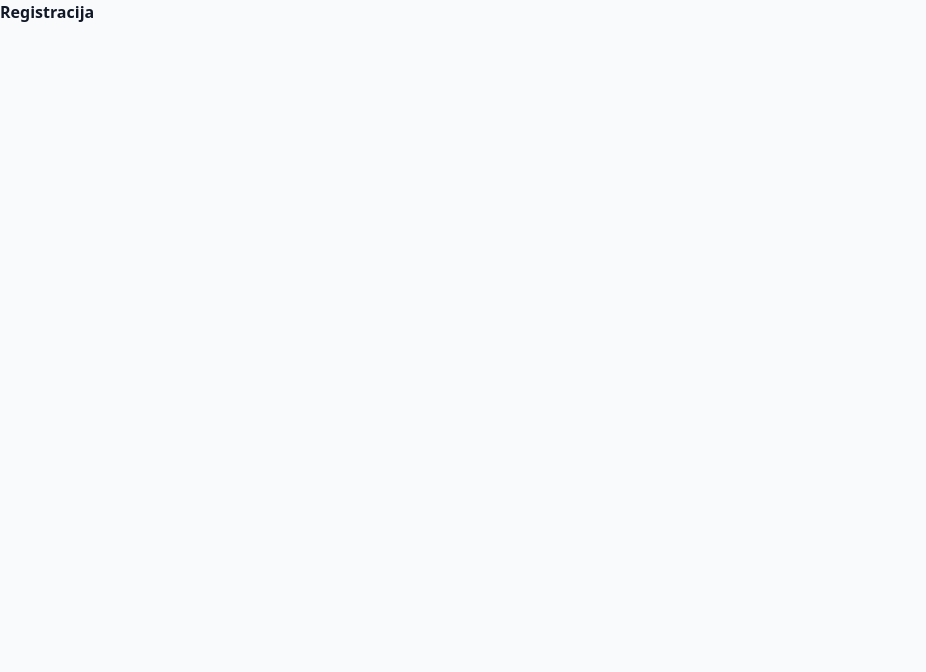
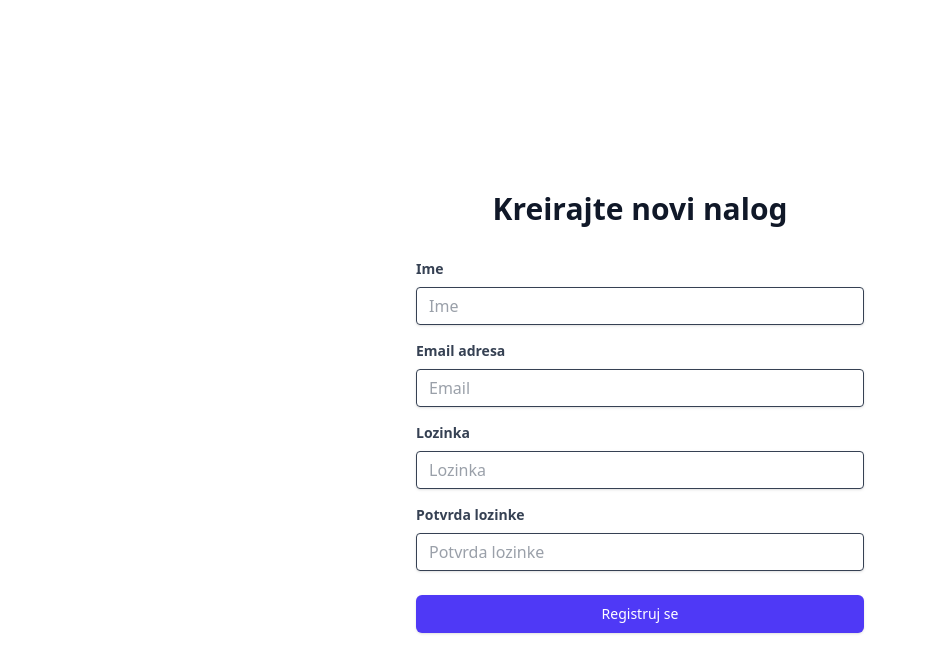
Before and after one commit to elab-development/internet-tehnologije-2024-projekat-todoapp_2021_0357__2021_0124, a React app in the folder frontend/: page /register in a window 1280 px wide. Shown: the top 672 px of the page, without its empty margins (0-926 px from the left). Built offline with nearby package versions, Linux system fonts and the light colour scheme; the HTML template or start-up script is replaced by a standard one.

Commit message:
Implementacija Register stranice

```diff
--- a/frontend/src/pages/LoginPage.tsx
+++ b/frontend/src/pages/LoginPage.tsx
@@ -17,11 +17,24 @@ const LoginPage: React.FC = () => {
     setError(null);
     try {
       const response = await authService.login({ email, password });
-      auth.login(response.data.user, response.data.token);
-      navigate('/');
-    } catch (err) {
-      setError('Prijava neuspešna. Proverite podatke.');
-      console.error(err);
+      console.log('Login response:', response);
+      console.log('Response data:', response.data);
+
+      if (response.data && response.data.user && response.data.token) {
+        auth.login(response.data.user, response.data.token);
+        navigate('/');
+      } else {
+        setError('Neočekivani odgovor od servera.');
+      }
+    } catch (err: any) {
+      console.error('Login error:', err);
+      console.error('Error response:', err.response);
+
+      if (err.response && err.response.data && err.response.data.message) {
+        setError(err.response.data.message);
+      } else {
+        setError('Prijava neuspešna. Proverite podatke.');
+      }
     }
   };
 
--- a/frontend/src/pages/RegisterPage.tsx
+++ b/frontend/src/pages/RegisterPage.tsx
@@ -1,8 +1,116 @@
-// Stranica za registrovanje
-const RegisterPage = () => {
+import React, { useState } from 'react';
+import { useNavigate } from 'react-router-dom';
+import Input from '../components/Input';
+import Button from '../components/Button';
+import * as authService from '../services/authService';
+import { useAuth } from '../hooks/useAuth';
+
+const RegisterPage: React.FC = () => {
+  const [name, setName] = useState('');
+  const [email, setEmail] = useState('');
+  const [password, setPassword] = useState('');
+  const [confirmPassword, setConfirmPassword] = useState('');
+  const [error, setError] = useState<string | null>(null);
+  const auth = useAuth();
+  const navigate = useNavigate();
+
+  const handleSubmit = async (e: React.FormEvent) => {
+    e.preventDefault();
+    setError(null);
+
+    // Validacija potvrde lozinke
+    if (password !== confirmPassword) {
+      setError('Lozinke se ne poklapaju.');
+      return;
+    }
+
+    try {
+      const response = await authService.register({
+        name,
+        email,
+        password,
+        password_confirmation: confirmPassword
+      });
+
+      console.log('Register response:', response);
+      console.log('Response data:', response.data);
+
+      if (response.data && response.data.user && response.data.token) {
+        // Automatski prijavi korisnika nakon registracije
+        auth.login(response.data.user, response.data.token);
+        navigate('/');
+      } else {
+        setError('Neočekivani odgovor od servera.');
+      }
+    } catch (err: any) {
+      console.error('Register error:', err);
+      console.error('Error response:', err.response);
+
+      if (err.response && err.response.data && err.response.data.message) {
+        setError(err.response.data.message);
+      } else {
+        setError('Registracija neuspešna. Proverite podatke.');
+      }
+    }
+  };
+
   return (
-    <div>
-      <h1>Registracija</h1>
+    <div className="min-h-screen flex items-center justify-center bg-white">
+      <div className="max-w-md w-full space-y-8">
+        <div>
+          <h2 className="mt-6 text-center text-3xl font-extrabold text-gray-900">
+            Kreirajte novi nalog
+          </h2>
+        </div>
+        <form className="mt-8 space-y-6" onSubmit={handleSubmit}>
+          <div className="space-y-4">
+            <Input
+              label="Ime"
+              type="text"
+              placeholder="Ime"
+              value={name}
+              onChange={(e) => setName(e.target.value)}
+              name="name"
+            />
+            <Input
+              label="Email adresa"
+              type="email"
+              placeholder="Email"
+              value={email}
+              onChange={(e) => setEmail(e.target.value)}
+              name="email"
+            />
+            <Input
+              label="Lozinka"
+              type="password"
+              placeholder="Lozinka"
+              value={password}
+              onChange={(e) => setPassword(e.target.value)}
+              name="password"
+            />
+            <Input
+              label="Potvrda lozinke"
+              type="password"
+              placeholder="Potvrda lozinke"
+              value={confirmPassword}
+              onChange={(e) => setConfirmPassword(e.target.value)}
+              name="password_confirmation"
+            />
+          </div>
+
+          {error && (
+            <div className="text-red-600 text-sm text-center">
+              {error}
+            </div>
+          )}
+
+          <div>
+            <Button type="submit">
+              Registruj se
+            </Button>
+          </div>
+        </form>
+      </div>
     </div>
   );
 };
--- a/frontend/src/services/api.ts
+++ b/frontend/src/services/api.ts
@@ -1,8 +1,12 @@
 import axios from 'axios';
 
+// izbacila sam withCredentials jer ne radi kako treba
 const api = axios.create({
   baseURL: 'http://localhost:8080/api',
-  withCredentials: true,
+  headers: {
+    'Content-Type': 'application/json',
+    'Accept': 'application/json',
+  },
 });
 
 export default api;
```
Also changed, not shown: 1 other file (tests, documents, lock files or other folders).
